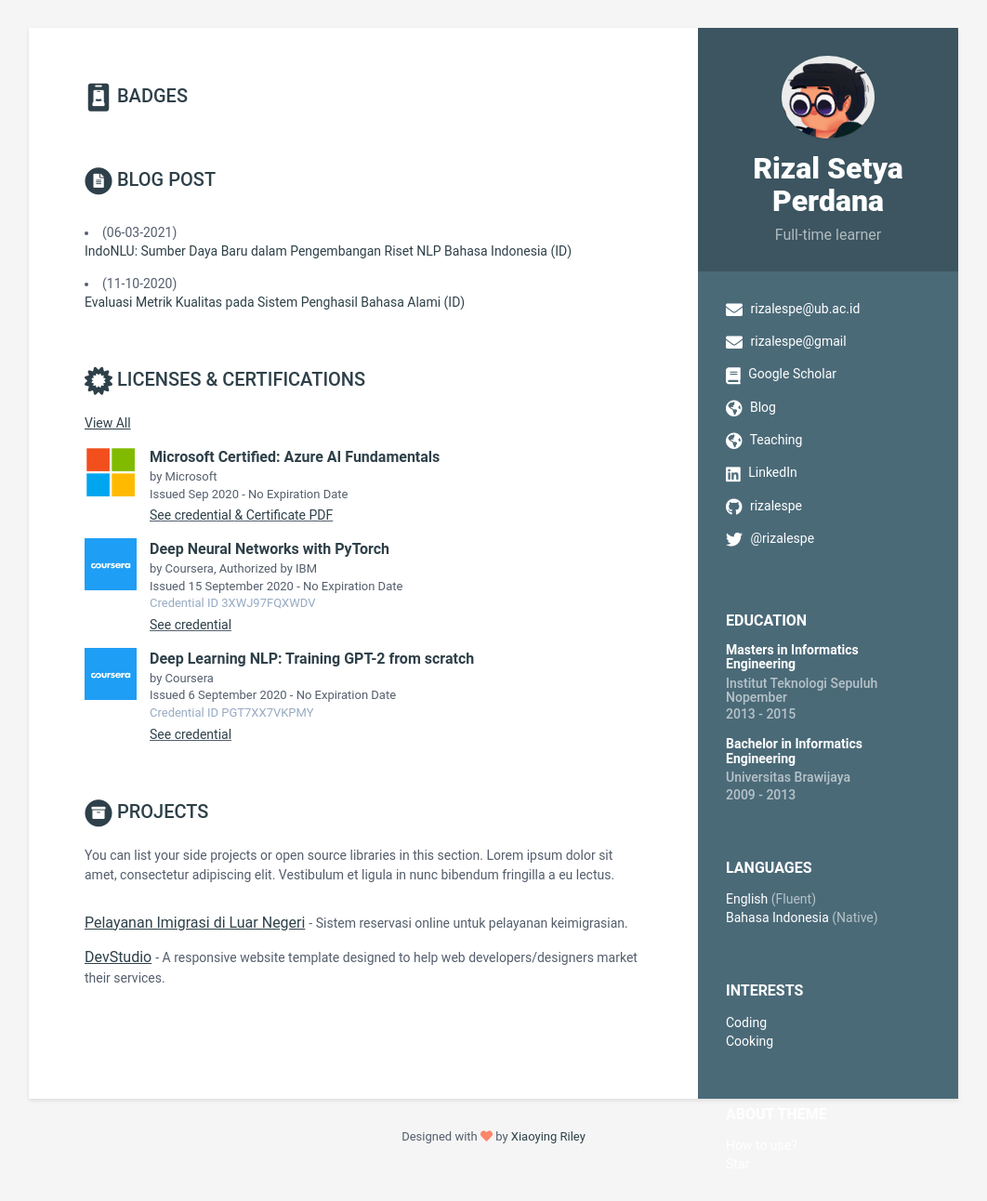
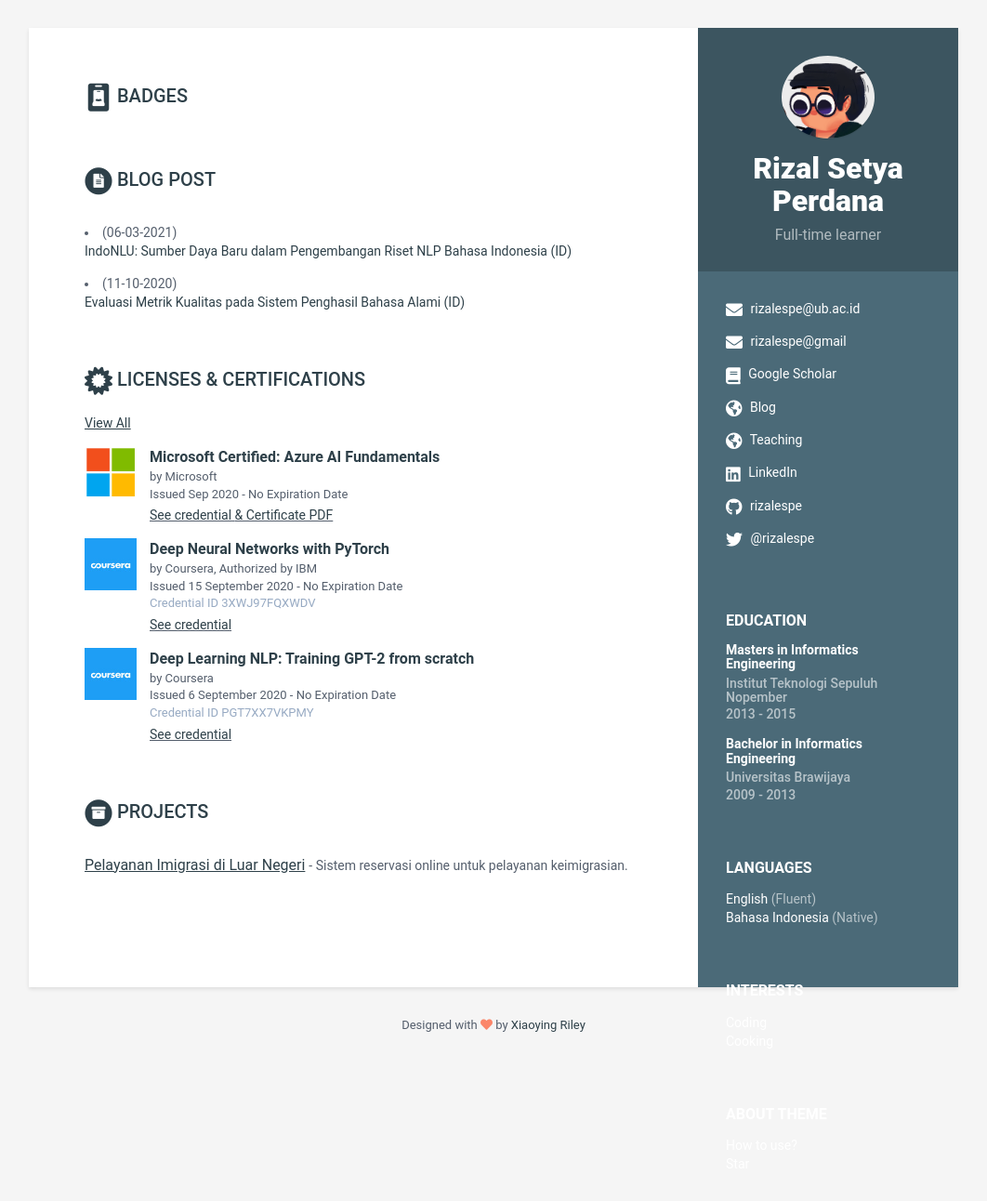
Before and after one commit to rizalespe/rizalespe.github.io, a Jekyll site: the page built from index.html, in a window 1280 px wide. Shown: the whole page at 93% size, without its empty margins (109-1171 px from the left). Built offline with Jekyll 4.4.1, drawn with Linux system fonts in a browser that asks for light colours; a script that is not in the unit is left out.

Commit message:
Update data.yml

```diff
--- a/_data/data.yml
+++ b/_data/data.yml
@@ -189,18 +189,10 @@ experiences:
 projects:
     title: Projects
     intro: >
-      You can list your side projects or open source libraries in this
-      section. Lorem ipsum dolor sit amet, consectetur adipiscing elit.
-      Vestibulum et ligula in nunc bibendum fringilla a eu lectus.
     assignments:
       - title: Pelayanan Imigrasi di Luar Negeri
         link: "http://reservasi-app.rizalespe.com/"
         tagline: "Sistem reservasi online untuk pelayanan keimigrasian."
-
-      - title: DevStudio
-        link: "#"
-        tagline: "A responsive website template designed to help web developers/designers market their services."
-
 
 publications:
     title: Publications
```
